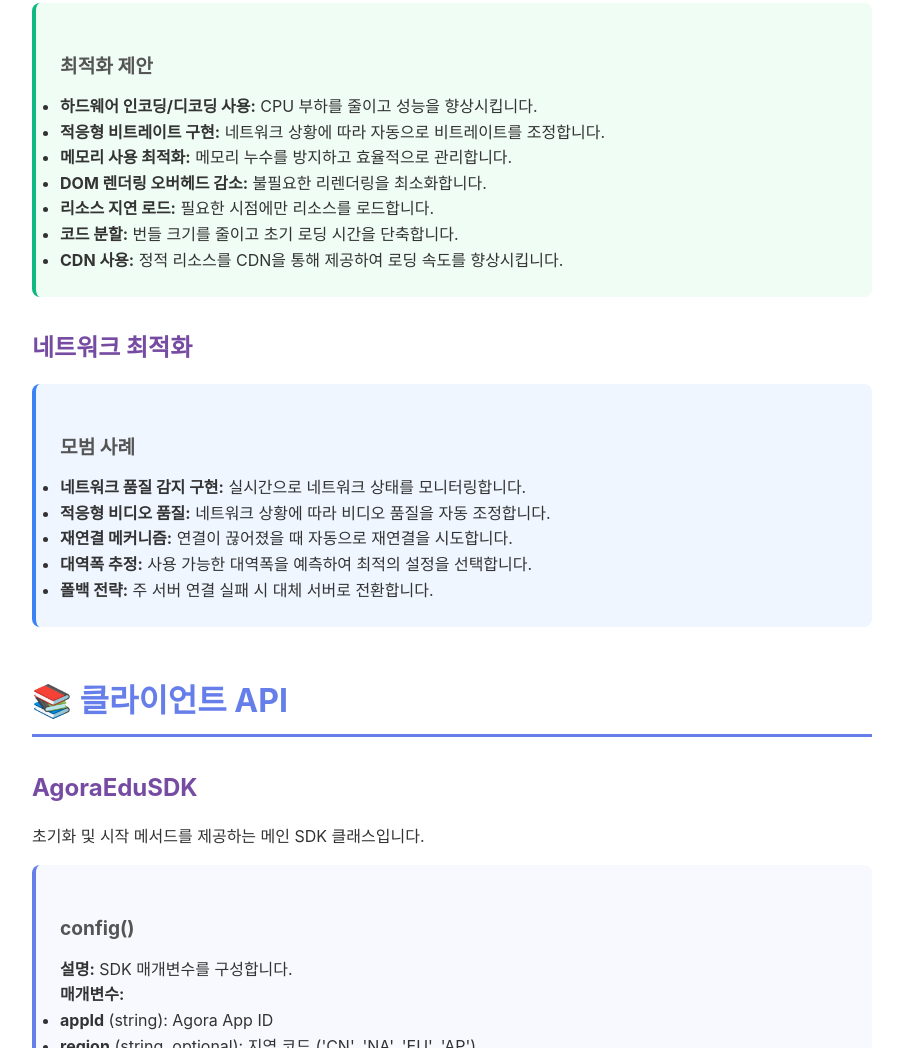
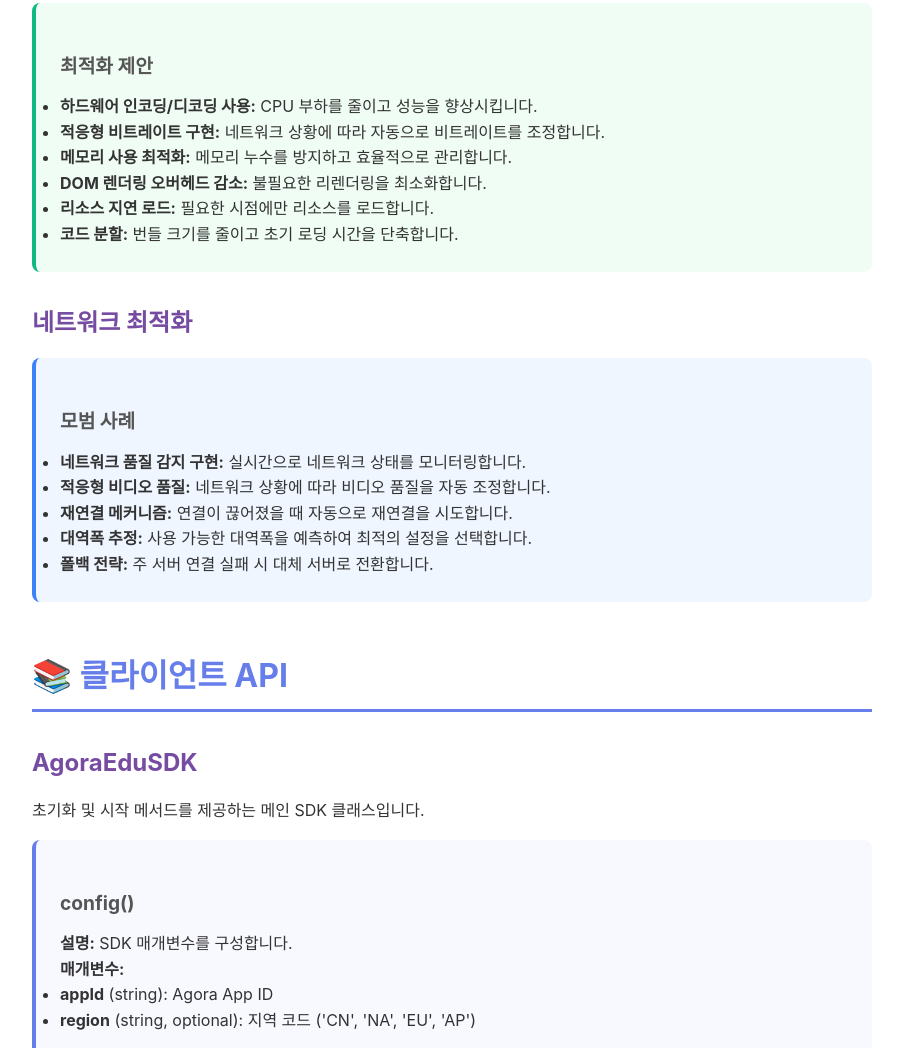
Before and after one commit to vitabyfrank/agora_fcr_docs, a plain HTML site: page index.html in a window 1280 px wide. Shown: the part 5657-6705 px from the top of the page, without its empty margins (344-1247 px from the left). Drawn offline with Linux system fonts and the light colour scheme.

Commit message:
fix: content

```diff
--- a/index.html
+++ b/index.html
@@ -751,10 +751,6 @@
                 <strong>코드 분할:</strong> 번들 크기를 줄이고 초기 로딩 시간을
                 단축합니다.
               </li>
-              <li>
-                <strong>CDN 사용:</strong> 정적 리소스를 CDN을 통해 제공하여
-                로딩 속도를 향상시킵니다.
-              </li>
             </ul>
           </div>
 
```
